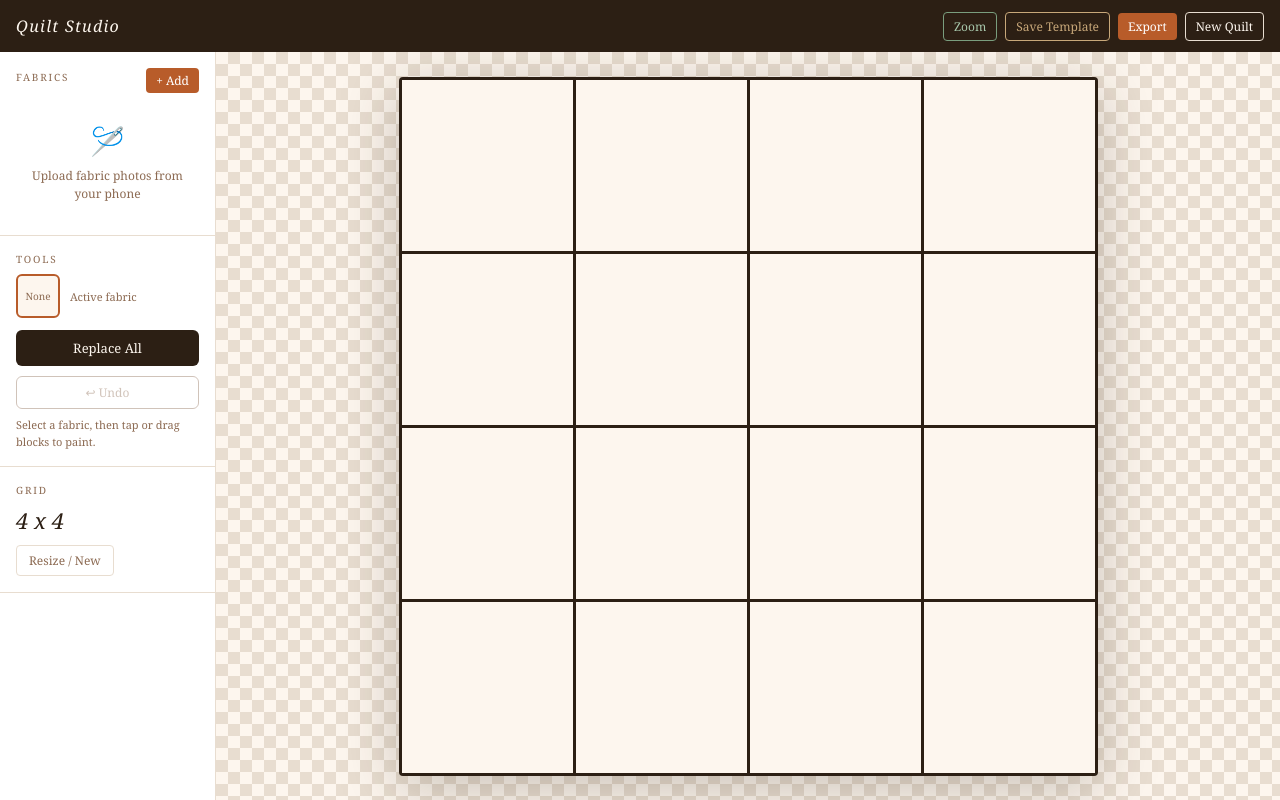
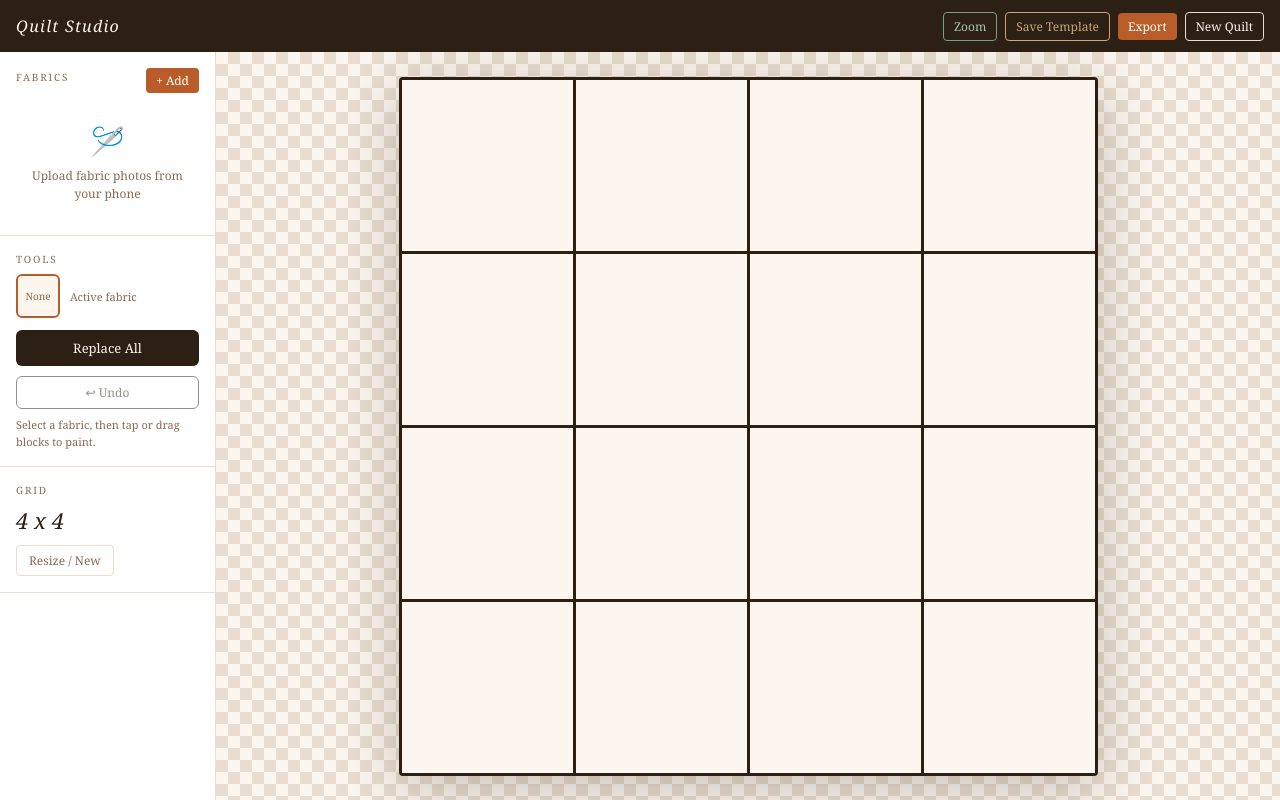
Before and after one commit to jvdv45/quilt-studio, a React (Create React App) app: page / in a window 1280 px wide. Both pictures are taken after a click on the button "Start Blank Canvas". Built offline with nearby package versions, Linux system fonts and the light colour scheme.

Commit message:
fix undo button

```diff
--- a/src/App.jsx
+++ b/src/App.jsx
@@ -529,7 +529,7 @@ export default function QuiltDesigner() {
               ) : (
                 <button style={S.replaceBtn} onClick={startReplaceMode}>Replace All</button>
               )}
-              <button style={{ ...S.cancelBtn, opacity: history.length ? 1 : 0.4, cursor: history.length ? "pointer" : "default" }} onClick={undo} disabled={!history.length}>↩ Undo</button>
+              <button style={{ ...S.cancelBtn, opacity: history.length ? 1 : 0.5, cursor: history.length ? "pointer" : "not-allowed", color: DARK, borderColor: DARK }} onClick={undo} disabled={!history.length}>↩ Undo</button>
               <p style={S.hint}>{zoomMode ? "Pinch to zoom  ·  Drag to pan  ·  Tap to paint" : "Select a fabric, then tap or drag blocks to paint."}</p>
             </div>
 
```
